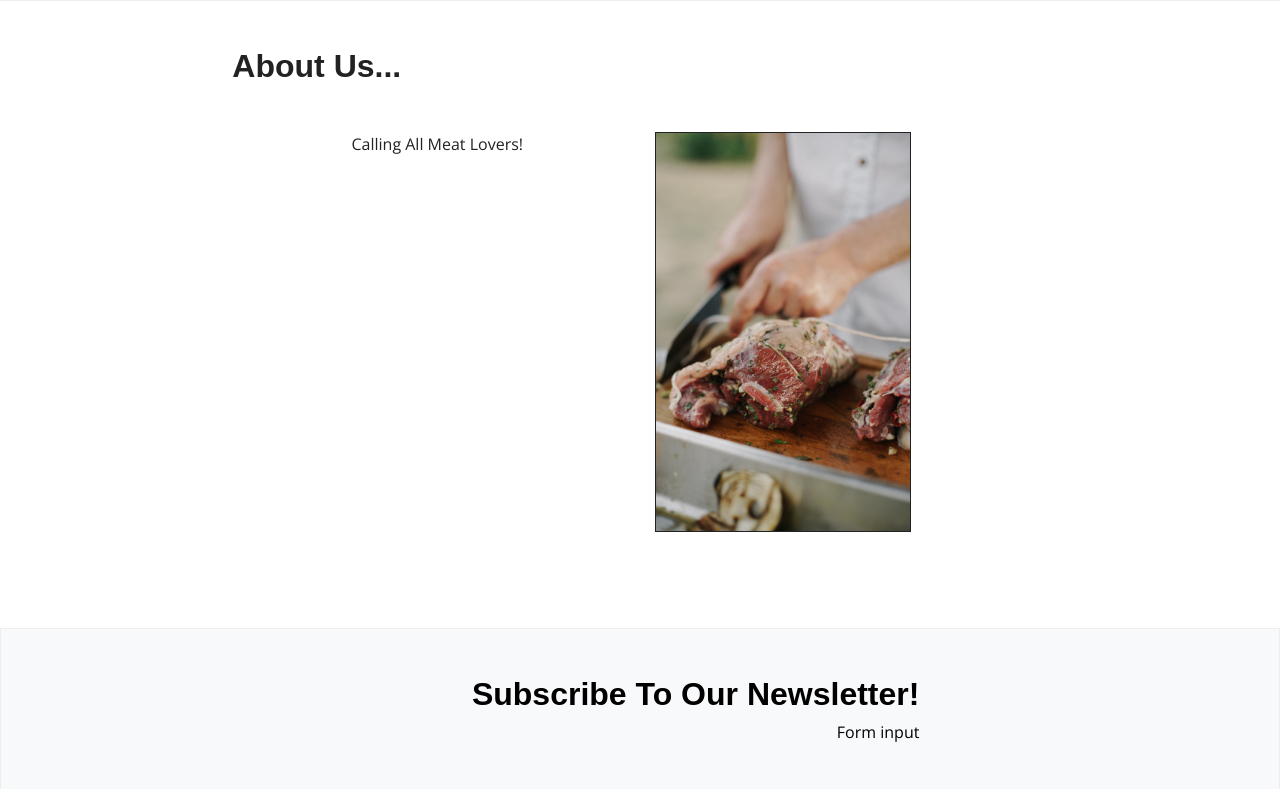
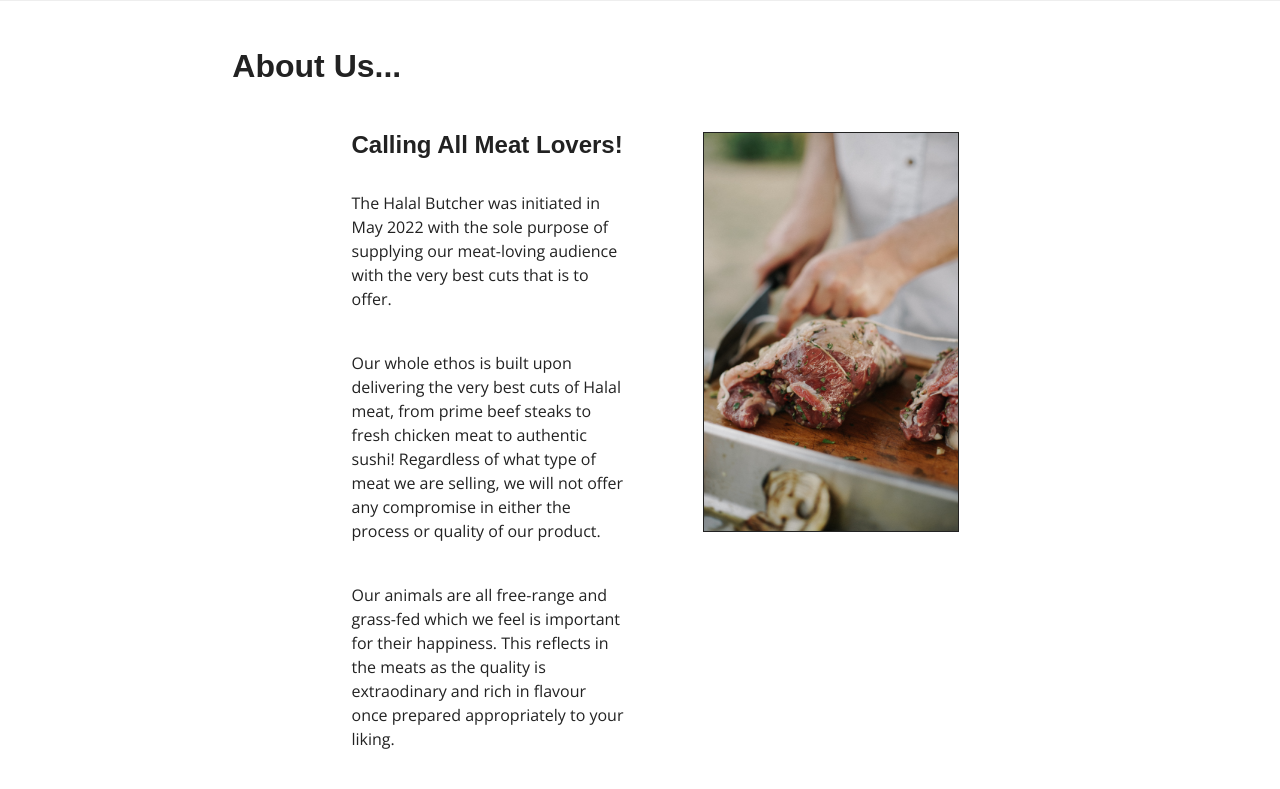
Before and after one commit to legenduzair/the-halal-butcher, a Django app: page / in a window 1280 px wide. Shown: the part 976-1765 px from the top of the page. Run offline with Django 3.2, Linux system fonts and the light colour scheme; some libraries are stand-ins or nearby versions; some web fonts are replaced.

Commit message:
Add about us section to home page

```diff
--- a/home/templates/index.html
+++ b/home/templates/index.html
@@ -34,11 +34,24 @@
         <div class="row gx-5 justify-content-center">
             <div class="col-3">
                 <div class="about-us-info">
-                    <p>Calling All Meat Lovers!</p>
+                    <h4>Calling All Meat Lovers!</h4>
+                    <p class="pt-4">The Halal Butcher was initiated in May 2022 with the sole purpose of supplying our meat-loving audience with the very
+                        best cuts that is to offer.
+                    </p>
+                    <br>
+                    <p>Our whole ethos is built upon delivering the very best cuts of Halal meat, from prime beef steaks to fresh chicken meat to authentic sushi!
+                        Regardless of what type of meat we are selling, we will not offer any compromise in either the process or quality of our product.
+                    </p>
+                    <br>
+                    <p>Our animals are all free-range and grass-fed which we feel is important for their happiness. This reflects in the meats as the quality
+                        is extraodinary and rich in flavour once prepared appropriately to your liking.
+                    </p>
+                    <br>
+                    <p><i>Our product is 100% halal and our livestock is slaughtered unstunned fulfilling all sharia requirements.</i></p>
                 </div>
             </div>
             <div class="col-3">
-                <div class="about-us-image border border-dark">
+                <div class="about-us-image ml-5 border border-dark">
                 </div>
             </div>
         </div>
```
